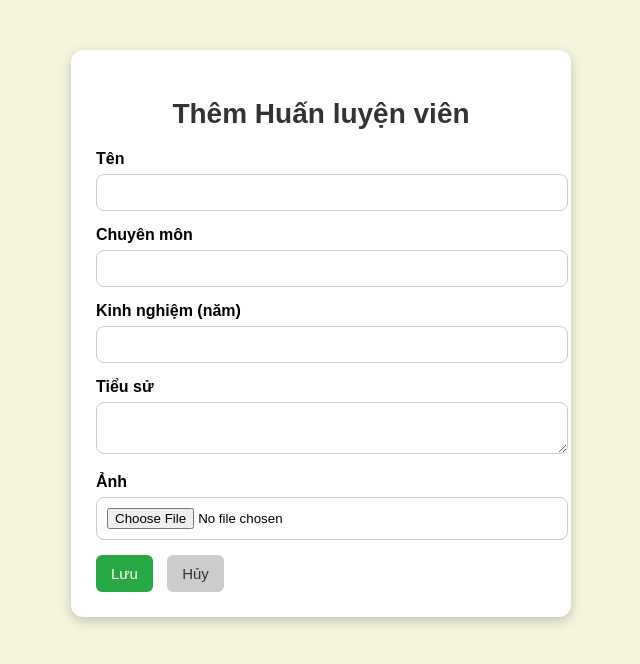
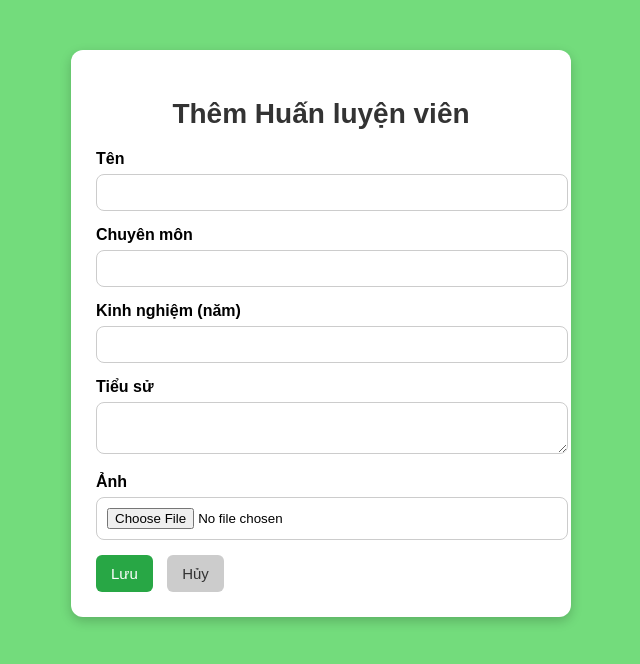
Before and after one commit to HoaiNam1112/PilatesMaple, a PHP site: page /add_trainer.php in a window 1280 px wide. Shown: the top 664 px of the page, without its empty margins (319-959 px from the left). Run offline with PHP 8.4, Linux system fonts and the light colour scheme.

Commit message:
sưa 2/10

```diff
--- a/Admin/add_trainer.php
+++ b/Admin/add_trainer.php
@@ -38,7 +38,7 @@ if ($_SERVER['REQUEST_METHOD'] == 'POST') {
   <title>Thêm Huấn luyện viên</title>
   <style>
     body {
-      background-color: #f5f5dc;
+      background-color: #73dc7cff;
       font-family: Arial, sans-serif;
     }
     .container {
--- a/Admin/dashboard.php
+++ b/Admin/dashboard.php
@@ -10,7 +10,6 @@ include 'sidebar.php';
   <title>Admin Dashboard</title>
   <link rel="stylesheet" href="../css/admin.css" />
   <style>
-    /* Main */
     .main {
       margin-left: 220px;
       padding: 20px;
--- a/Admin/edit_trainer.php
+++ b/Admin/edit_trainer.php
@@ -44,7 +44,7 @@ if (isset($_POST['update'])) {
     <title>Sửa Huấn luyện viên</title>
     <style>
         body {
-            background-color: rgba(142, 214, 142, 1);
+            background-color:  #73dc7cff;
             display: flex;
             justify-content: center;
             align-items: center;
@@ -104,11 +104,11 @@ if (isset($_POST['update'])) {
             background: #aaa;
         }
         .btn-primary {
-            background: #66a777ff;
+            background: #39b058ff;
             color: #fff;
         }
         .btn-primary:hover {
-            background: #3fe785ff;
+            background: #42ce59ff;
         }
     </style>
 </head>
```
Also changed, not shown: pic/haiyen.jpg (added).
